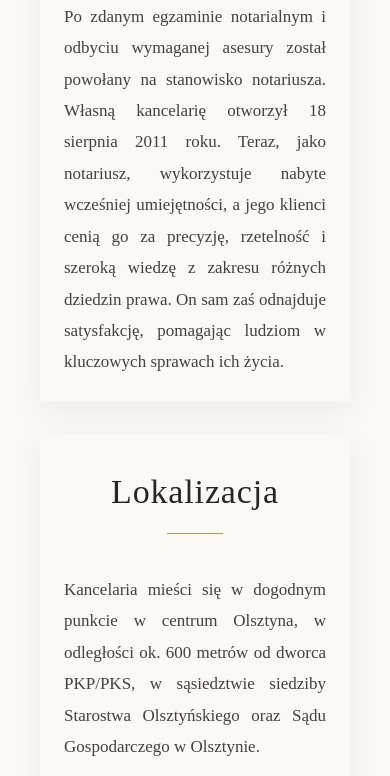
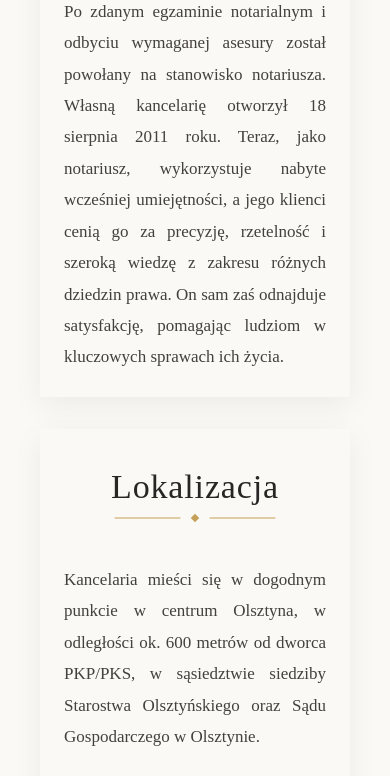
Before and after one commit to Salonce/notary-website, an Angular app: page / in a window 390 px wide. Shown: the part 1156-1932 px from the top of the page. Built offline with nearby package versions, Linux system fonts and the light colour scheme; no server answers; grey boxes are pictures that could not be loaded.

Commit message:
bad changes

```diff
--- a/src/features/about-lawyer/about-lawyer.html
+++ b/src/features/about-lawyer/about-lawyer.html
@@ -20,11 +20,7 @@
     >
       O notariuszu
     </h2>
-
-    <div
-      class="mx-auto mt-4 h-px w-14
-             bg-[#b59b5b]"
-    ></div>
+    <app-section-divider/>
 
   </div>
 
--- a/src/features/office-location/office-location.html
+++ b/src/features/office-location/office-location.html
@@ -21,10 +21,7 @@
       Lokalizacja
     </h2>
 
-    <div
-      class="mx-auto mt-4 h-px w-14
-             bg-[#b59b5b]"
-    ></div>
+<app-section-divider/>
 
   </div>
 
--- a/src/features/office-location/office-location.ts
+++ b/src/features/office-location/office-location.ts
@@ -1,7 +1,8 @@
 import { Component } from '@angular/core';
+import { SectionDivider } from '../../shared/section-divider/section-divider';
 
 @Component({
-  imports: [],
+  imports: [SectionDivider],
   selector: 'app-office-location',
   styleUrl: './office-location.css',
   templateUrl: './office-location.html',
--- a/src/shared/section-divider/section-divider.html
+++ b/src/shared/section-divider/section-divider.html
@@ -1,9 +1,4 @@
-<div class="py-12 md:py-16">
-  <div class="h-6 md:h-10">
-    <img
-      src="assets/divider5.svg"
-      alt="Divider"
-      class="w-full h-full object-contain"
-    />
-  </div>
-</div>
+<svg viewBox="0 0 180 12" width="100%" height="12" fill="none" xmlns="http://www.w3.org/2000/svg">
+  <path d="M10 6H75M105 6H170" stroke="#C5A059" stroke-width="1" stroke-linecap="round"/>
+  <rect x="87" y="3" width="6" height="6" transform="rotate(45 90 6)" fill="#C5A059"/>
+</svg>
```
Also changed, not shown: src/assets/divider6.svg (added), src/assets/divider7.svg (added).
